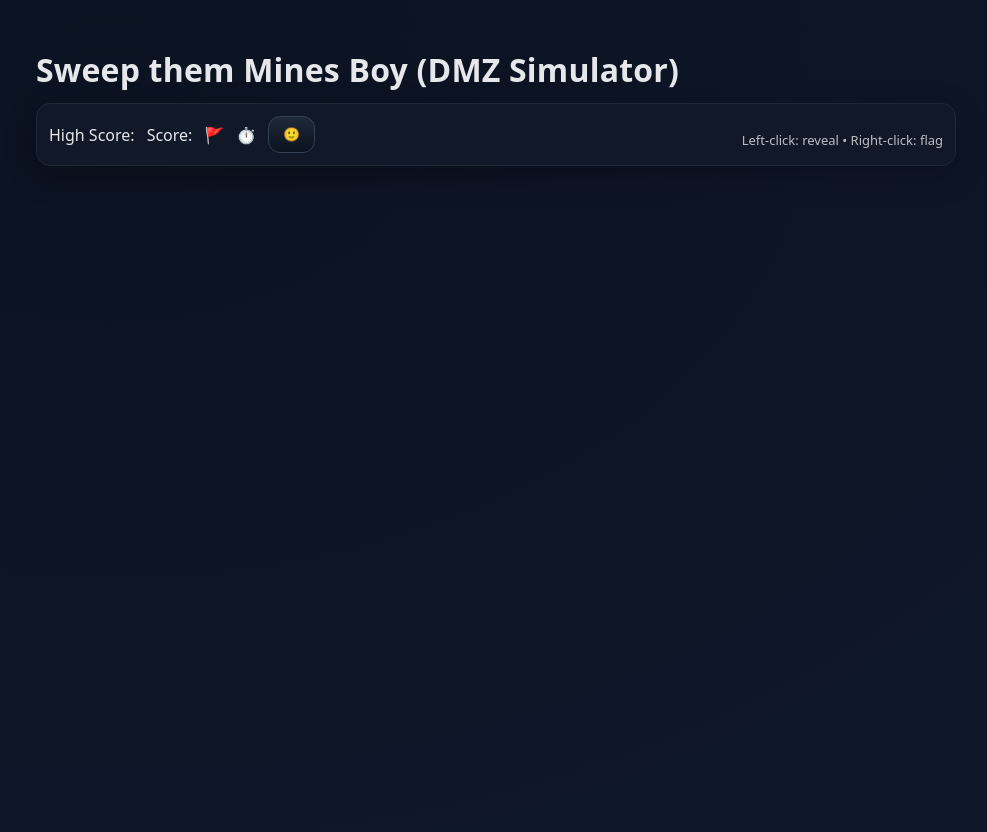
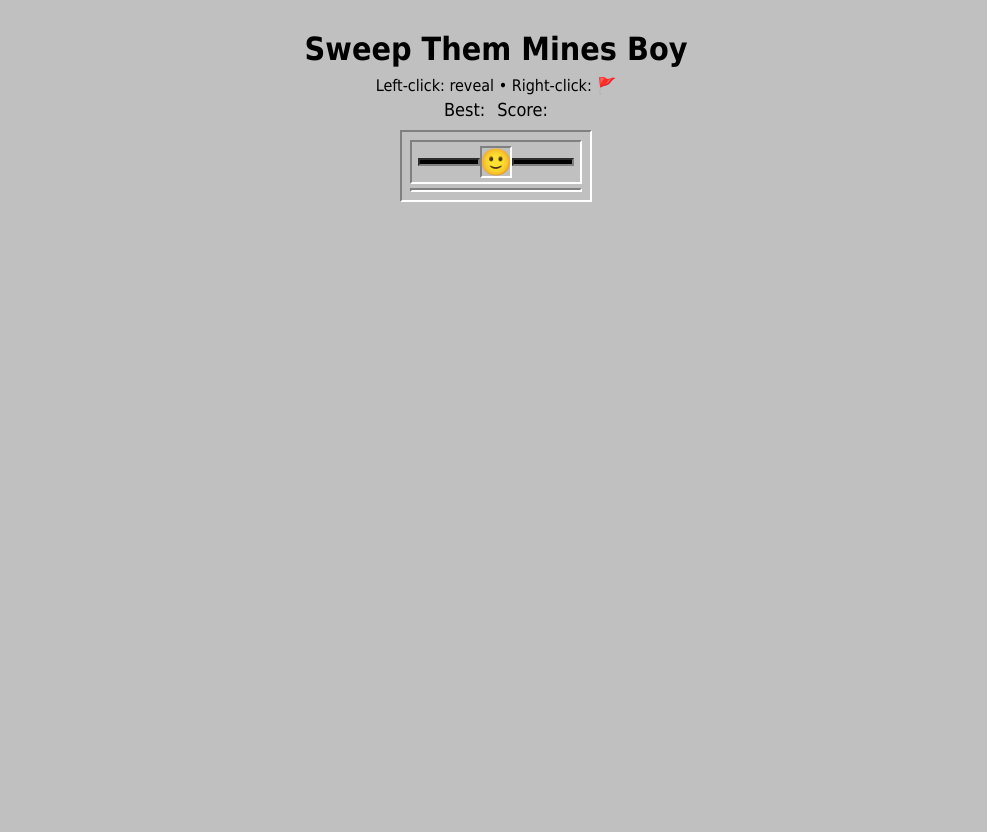
Before and after one commit to kevsohn/discord_games, a Python web app: template discord_games/templates/minesweeper.html in a window 1280 px wide. Shown: the whole page, without its empty margins (144-1131 px from the left). After the commit the page ends 202 px from the top, so only its background shows below. Run offline with Jinja, Linux system fonts and the light colour scheme; the template is opened without the code that fills it, so the values that code supplies are empty.

Commit message:
Finished minesweeper

```diff
--- /dev/null
+++ b/discord_games/static/minesweeper.css
@@ -0,0 +1,138 @@
+/* ---------------- root colors ---------------- */
+:root {
+    --bg: #c0c0c0;
+    --panel: #c0c0c0;
+    --tile-bg: #c0c0c0;
+    --tile-reveal: #dcdcdc;
+    --border-light: #ffffff;
+    --border-dark: #808080;
+    --border-verydark: #000000;
+    --tile-size: 24px;
+}
+
+/* ---------------- general layout ---------------- */
+html, body {
+    margin: 0;
+    padding: 0;
+    background: var(--bg);
+    font-family: Tahoma, sans-serif;
+    user-select: none;
+}
+
+h1 {
+    text-align: center;
+    margin: 30 0 8 0;
+    font-weight: bold;
+}
+
+.legend {
+    text-align: center;
+    margin-top: 8px;
+}
+
+.scores {
+    display: flex;
+    justify-content: center;
+    gap: 12px;
+    margin-top: 4px;
+    font-size: 18px;
+}
+
+.wrap {
+    width: fit-content;
+    margin: 10px auto;
+    padding: 8px;
+    border: 2px solid var(--border-dark);
+    border-right-color: var(--border-light);
+    border-bottom-color: var(--border-light);
+    background: var(--panel);
+}
+
+/* ---------------- controls bar ---------------- */
+.controls {
+    display: flex;
+    justify-content: space-between;
+    align-items: center;
+    padding: 4px 6px;
+    margin-bottom: 4px;
+    border: 2px solid var(--border-dark);
+    border-right-color: var(--border-light);
+    border-bottom-color: var(--border-light);
+    background: var(--panel);
+}
+
+.counter {
+    background: black;
+    color: red;
+    font-family: "Digital-7 Mono", monospace;
+    font-size: 24px;
+    width: 50px;
+    text-align: center;
+    padding: 2px 4px;
+    border: 2px inset #808080;
+}
+
+#reset {
+    width: 32px;
+    height: 32px;
+    font-size: 26px;
+    border: 2px solid var(--border-dark);
+    border-right-color: var(--border-light);
+    border-bottom-color: var(--border-light);
+    background: var(--panel);
+    cursor: pointer;
+    display: flex;
+    justify-content: center;
+    align-items: center;
+}
+#reset:active {
+    border: 2px solid var(--border-light);
+    border-right-color: var(--border-dark);
+    border-bottom-color: var(--border-dark);
+}
+
+/* ---------------- grid ---------------- */
+.grid {
+    display: grid;
+    grid-template-columns: repeat(var(--cols), var(--tile-size));
+    gap: 0; /* tightly packed tiles */
+    background: var(--panel);
+    border: 2px solid var(--border-dark);
+    border-right-color: var(--border-light);
+    border-bottom-color: var(--border-light);
+}
+
+/* ---------------- tiles ---------------- */
+.tile {
+    width: var(--tile-size);
+    height: var(--tile-size);
+    font-weight: bold;
+    font-size: 16px;
+    text-align: center;
+    line-height: 24px;
+    cursor: pointer;
+    background: var(--tile-bg);
+    border: 2px solid var(--border-dark);
+    border-right-color: var(--border-light);
+    border-bottom-color: var(--border-light);
+    padding: 0;
+}
+.tile.reveal {
+    background: var(--tile-reveal);
+    border: 1px solid var(--border-dark);
+    cursor: default;
+}
+.tile.flag::after {
+    content: "🚩";
+    font-size: 16px;
+}
+
+/* ---------------- number colors ---------------- */
+.num1 { color: blue; }
+.num2 { color: green; }
+.num3 { color: red; }
+.num4 { color: navy; }
+.num5 { color: maroon; }
+.num6 { color: teal; }
+.num7 { color: black; }
+.num8 { color: gray; }
--- a/discord_games/templates/minesweeper.html
+++ b/discord_games/templates/minesweeper.html
@@ -1,136 +1,25 @@
 <html lang="en">
 <head>
   <meta charset="UTF-8" />
-  <meta name="viewport" content="width=device-width, initial-scale=1" />
-  <title>Minesweeper</title>
-  <style>
-    :root {
-      --tile: 40px;         /* base tile size (fallback if aspect-ratio unsupported) */
-      --bg: #0f172a;        /* slate-900 */
-      --panel: #111827;     /* gray-900 */
-      --accent: #22c55e;    /* green-500 */
-      --tile-bg: #1f2937;   /* gray-800 */
-      --tile-hover: #374151;/* gray-700 */
-      --tile-reveal: #111827; /* gray-900 */
-      --tile-border: #111827;
-    }
-
-    html, body {
-      height: 100%;
-      margin: 0;
-      background: radial-gradient(1200px 800px at 20% 10%, #0b1220, var(--bg));
-      color: #e5e7eb;
-      font-family: ui-sans-serif, system-ui, -apple-system, Segoe UI, Roboto, Ubuntu, Cantarell, Noto Sans, "Helvetica Neue", Arial, "Apple Color Emoji", "Segoe UI Emoji";
-    }
-
-    .wrap {
-      max-width: 920px;
-      margin: 32px auto;
-      padding: 16px;
-    }
-
-    h1 {
-      font-weight: 700;
-      letter-spacing: 0.2px;
-      margin: 0 0 12px;
-    }
-
-    .controls {
-      background: var(--panel);
-      border: 1px solid #1f2937;
-      border-radius: 14px;
-      padding: 12px;
-      display: flex;
-      gap: 12px;
-      align-items: center;
-      flex-wrap: wrap;
-      box-shadow: 0 10px 30px rgb(0 0 0 / 0.25);
-    }
-
-    .controls label {
-      font-size: 14px;
-      opacity: 0.9;
-    }
-
-    .btn {
-      padding: 10px 14px;
-      border-radius: 12px;
-      border: 1px solid #334155;
-      background: linear-gradient(180deg, #1f2937, #0b1220);
-      color: #e5e7eb;
-      cursor: pointer;
-      transition: transform 120ms ease, background 120ms ease;
-    }
-    .btn:hover { transform: translateY(-1px); }
-    .btn:active { transform: scale(0.9); }
-
-    .grid {
-      margin-top: 16px;
-      display: grid;
-      grid-template-columns: repeat(var(--cols), 1fr);
-      gap: var(--gap);
-      user-select: none;
-    }
-
-    .tile {
-      position: relative;
-      display: inline-grid;
-      place-items: center;
-      width: 100%;
-      aspect-ratio: 1 / 1;  /* keeps perfect squares in modern browsers */
-      /* Fallback for very old browsers: fixed height */
-      height: var(--tile);
-      width: var(--tile);
-      background: var(--tile-bg);
-      border: 1px solid var(--tile-border);
-      border-radius: 8px;
-      font-weight: 700;
-      font-size: 16px;
-      color: #e5e7eb;
-      cursor: pointer;
-      outline: none;
-      transition: background 120ms ease, transform 60ms ease;
-    }
-    .tile:hover { background: var(--tile-hover); }
-    .tile:active { transform: translateY(1px); }
-
-    /* controls */
-    .tile.reveal { background: var(--tile-reveal); cursor: default; }
-    .tile.flag::after {
-      content: "🚩";
-      font-size: 16px;
-    }
-
-    /* number coloring like the OG */
-    .num1 { color: #60a5fa; } /* blue-400 */
-    .num2 { color: #34d399; } /* emerald-400 */
-    .num3 { color: #f87171; } /* red-400 */
-    .num4 { color: #a78bfa; } /* violet-400 */
-    .num5 { color: #fbbf24; } /* amber-400 */
-    .num6 { color: #22d3ee; } /* cyanum-400 */
-    .num7 { color: #f472b6; } /* pinumk-400 */
-    .num8 { color: #9ca3af; } /* gray-400 */
-
-    .legend { font-size: 13px; opacity: 0.8; margin-top: 10px; }
-    .legend kbd { background:#0b1220; border:1px solid #334155; border-bottom-width:2px; padding:2px 6px; border-radius:6px; }
-  </style>
+  <meta name="viewport" content="width=device-width, initial-scale=1.0"/>
+  <title>DMZ Simulator</title>
+  <link rel='stylesheet' href="{{ url_for('static', filename='minesweeper.css') }}">
 </head>
 
 <body>
-    <div class="wrap">
-        <h1>Sweep them Mines Boy (DMZ Simulator)</h1>
-
-        <div class="controls">
-            <div id='hscore'>High Score: </div>
-            <div id='score'>Score: </div>
-            <div id='nflags'>🚩 </div>
-            <div id='timer'>⏱️ </div>
-            <button id='reset' class='btn'>🙂</button>
-            <span style="flex:1"></span>
-            <span class="legend">Left‑click: reveal • Right‑click: flag</span>
+    <h1>Sweep Them Mines Boy</h1>
+    <div class='legend'>Left‑click: reveal • Right‑click: 🚩</div>
+    <div class='scores'>
+        <span id='hscore-base'>Best: <span id='hscore'> </span></span>
+        <span id='score-base'>Score: <span id='score'> </span></span>
+    </div>
+    <div class='wrap'>
+        <div class='controls'>
+            <span id='nflags-base' class='counter'><span id='nflags'> </span></span>
+            <button id='reset'>🙂</button>
+            <span id='timer-base' class='counter'><span id='timer'> </span></span>
         </div>
-
-        <div id="grid" class="grid"></div>
+        <div id='grid' class='grid'></div>
     </div>
 
     <script>
@@ -148,10 +37,10 @@
         async function init() {
             const r = await fetch('/minesweeper/init', {method: 'GET'})
             const data = await r.json()
-            document.getElementById('hscore').textContent = `High Score: ${data.hscore}`
-            document.getElementById('score').textContent = 'Score: 0'
-            document.getElementById('nflags').textContent = `🚩 ${data.nflags}`
-            document.getElementById('timer').textContent = '⏱️ '+String(0).padStart(3, '0')
+            document.getElementById('hscore').textContent = `${data.hscore}`
+            document.getElementById('score').textContent = '0'
+            document.getElementById('nflags').textContent = `${data.nflags}`
+            document.getElementById('timer').textContent = String(0).padStart(3, '0')
             document.getElementById('reset').textContent = '🙂'
             await create_grid(data.ndim)
         }
@@ -190,14 +79,18 @@
             }
         }
 
-        async function start(i, j) {
+        async function reset() {
             await init()
+            reset_timer()
+            game_over = true
+        }
+
+        function start(i, j) {
             fetch('/minesweeper/start', {
                 method: 'POST',
                 headers: {'Content-Type': 'application/json'},
                 body: JSON.stringify({choice: [i,j]})
             })
-            reset_timer()
             start_timer()
         }
 
@@ -215,7 +108,7 @@
                 stop_timer()
                 let score = reveal_mines(data.mines)
                 update(score)
-                document.getElementById('score').textContent = `Score: ${score}`
+                document.getElementById('score').textContent = `${score}`
                 document.getElementById('reset').textContent = '😵'
                 return
             }
@@ -223,27 +116,13 @@
                 game_over = true
                 stop_timer()
                 update(data.score)
-                document.getElementById('score').textContent = `Score: ${data.score}`
+                document.getElementById('score').textContent = `${data.score}`
                 document.getElementById('reset').textContent = '😎'
                 return data.revealed
             }
             return data.revealed
         }
 
-        function reveal_mines(mines) {
-            let score = 0
-            mines.forEach(tile => {
-                const mine = document.querySelector(`.tile[data-row="${tile[0]}"][data-col="${tile[1]}"]`)
-                // if mine correctly flagged, +1 score
-                // flag is already toggled
-                if (mine.classList.contains('flag'))
-                    score++
-                else
-                    mine.textContent = '💣'
-                mine.classList.add('reveal')
-            })
-            return score
-        }
 
         async function reveal_tiles(tile) {
             const i = Number(tile.dataset.row)
@@ -275,6 +154,21 @@
             if (num > 0) tile.classList.add('num'+num)
         }
 
+        function reveal_mines(mines) {
+            let score = 0
+            mines.forEach(tile => {
+                const mine = document.querySelector(`.tile[data-row="${tile[0]}"][data-col="${tile[1]}"]`)
+                // if mine correctly flagged, +1 score
+                // flag is already toggled
+                if (mine.classList.contains('flag'))
+                    score++
+                else
+                    mine.textContent = '💣'
+                mine.classList.add('reveal')
+            })
+            return score
+        }
+
         async function toggle_flag(tile) {
             // cant flag a revealed tile
             if (tile.classList.contains('reveal')) return
@@ -291,7 +185,7 @@
             // only true if nflags = 0
             if (!data.toggle) return
             tile.classList.toggle('flag')
-            document.getElementById('nflags').textContent = `🚩 ${data.nflags}`
+            document.getElementById('nflags').textContent = `${data.nflags}`
         }
 
         function update(score) {
@@ -309,8 +203,9 @@
             // incr elapsed time every 1000ms == 1s
             timer_id = setInterval(() => {
                 elapsed_t++
-                document.getElementById('timer').textContent = '⏱️ '+String(elapsed_t).padStart(3, '0')
-                if (elapsed_t >= max_time) stop_timer()
+                document.getElementById('timer').textContent = String(elapsed_t).padStart(3, '0')
+                if (elapsed_t >= max_time)
+                    stop_timer()
             }, 1000)
         }
 
@@ -331,7 +226,7 @@
         }
 
         document.getElementById('reset').addEventListener('click', async () => {
-            await init()
+            await reset()
         })
     </script>
 </body>
```
Also changed, not shown: discord_games/static/simon.css (added, +19 -0 lines).
